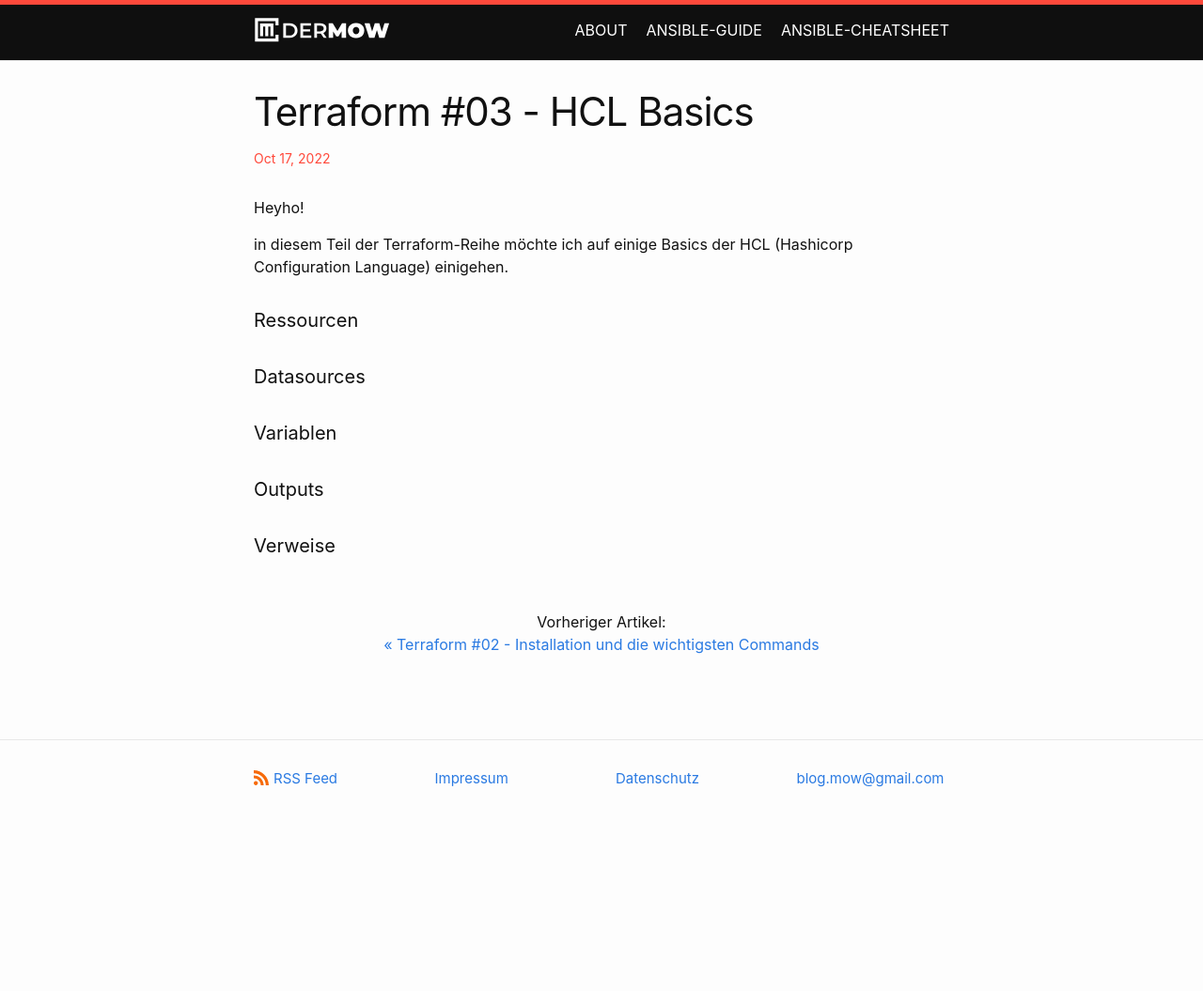
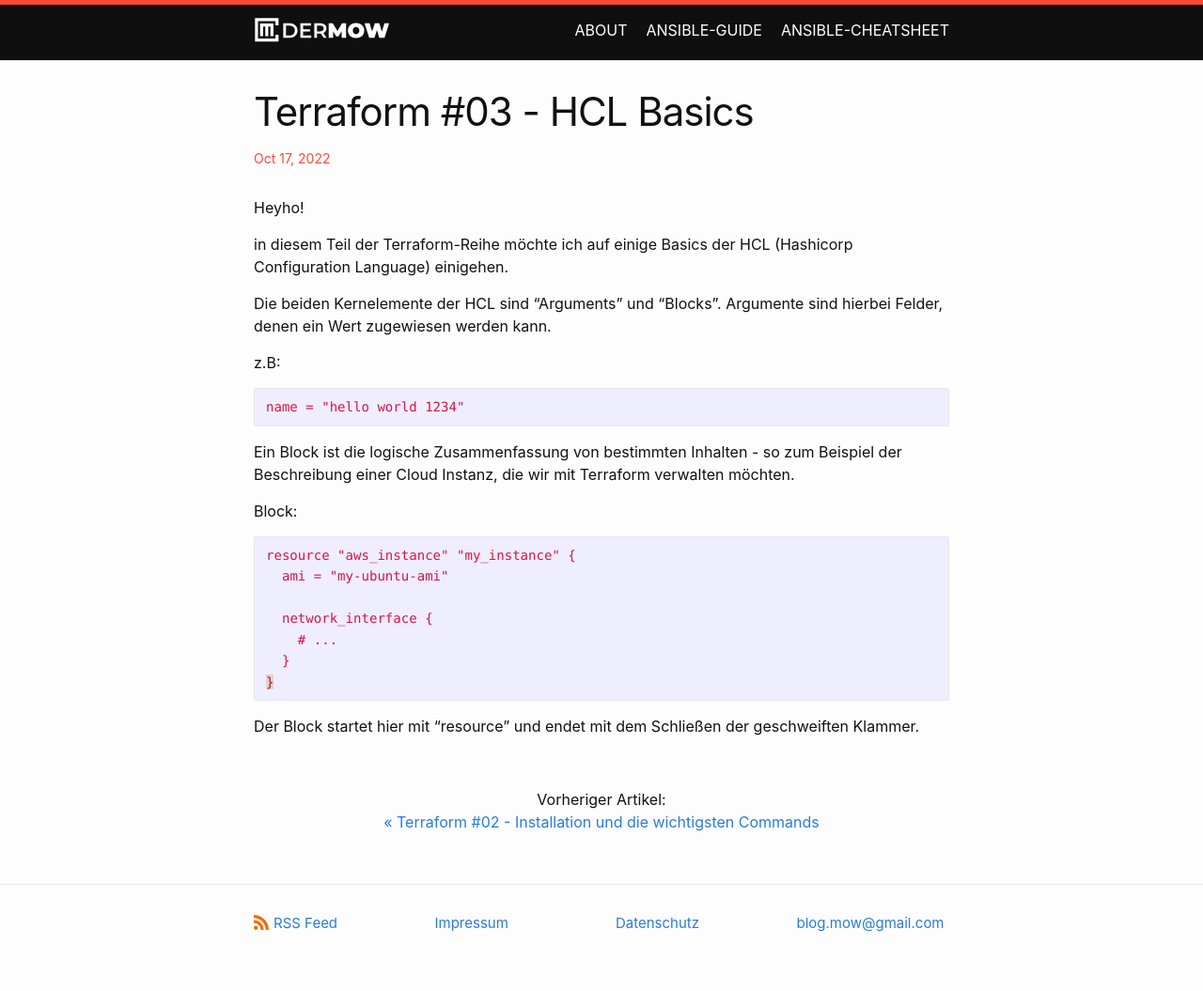
Before and after one commit to dermow/staging.der-mow.de, a Jekyll site: the page built from _posts/2022-10-17-terraform-03.markdown, in a window 1280 px wide. Shown: the whole page at 94% size. Built offline with Jekyll 4.4.1, drawn with Linux system fonts in a browser that asks for light colours; comment, search, counter and statistics services are not loaded; before the commit the page ends 900 px from its top, so only the background shows below that.

Commit message:
Update 2022-10-17-terraform-03.markdown

````diff
--- a/_posts/2022-10-17-terraform-03.markdown
+++ b/_posts/2022-10-17-terraform-03.markdown
@@ -9,12 +9,24 @@ Heyho!
 
 in diesem Teil der Terraform-Reihe möchte ich auf einige Basics der HCL (Hashicorp Configuration Language) einigehen.
 
-#### Ressourcen
+Die beiden Kernelemente der HCL sind "Arguments" und "Blocks". Argumente sind hierbei Felder, denen ein Wert zugewiesen werden kann.
 
-#### Datasources
+z.B:
 
-#### Variablen
+```yaml
+name = "hello world 1234"
+```
 
-#### Outputs
+Ein Block ist die logische Zusammenfassung von bestimmten Inhalten - so zum Beispiel der Beschreibung einer Cloud Instanz, die wir mit Terraform verwalten möchten.
 
-#### Verweise
+Block:
+```yaml
+resource "aws_instance" "my_instance" {
+  ami = "my-ubuntu-ami"
+
+  network_interface {
+    # ...
+  }
+}
+```
+Der Block startet hier mit "resource" und endet mit dem Schließen der geschweiften Klammer.
````
